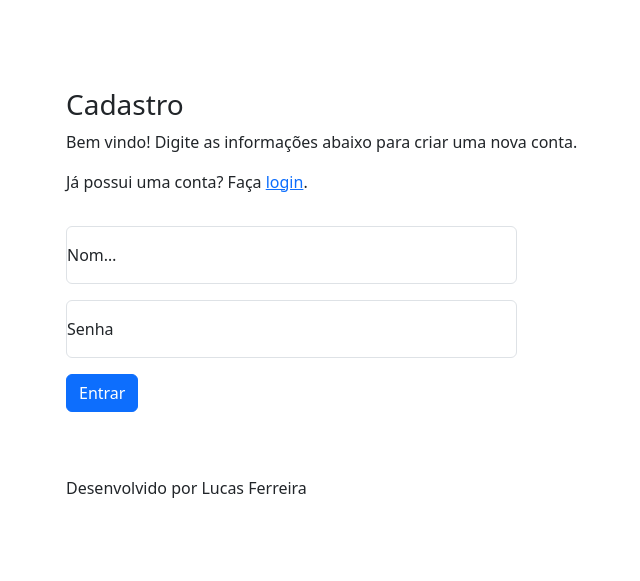
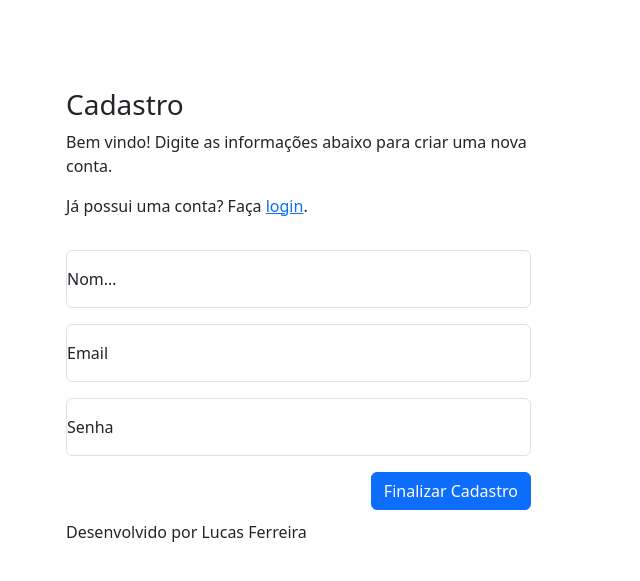
Before and after one commit to FSLucas22/djangoagenda, a Django app: page /cadastro/ in a window 1280 px wide. Shown: the part 56-637 px from the top of the page, without its empty margins (11-651 px from the left). Run offline with Django 4.2, Linux system fonts and the light colour scheme.

Commit message:
Modificado o formulário de cadastro para incluir o campo de email. Íniciada implementação de feature que torna a mensagem de erro de cadastro mais precisa

```diff
--- a/agenda/templates/agenda/cadastro.html
+++ b/agenda/templates/agenda/cadastro.html
@@ -2,10 +2,10 @@
 
 {% block content %}
 {% for message in messages %}
-    <strong>:&nbsp</strong>{{ message }}
+    {{ message | safe }}
 {% endfor %}
 <br>
-<form action="submit" method="POST">{% csrf_token %}
+<form class="col-sm-5" action="submit" method="POST">{% csrf_token %}
     <!-- @TODO modificar os campos para conter nome de usuário, email e senha -->
     <div class="mb-3 form-group row d-flex "></div>
     <div class="mb-3 form-group row d-flex ">
@@ -14,23 +14,28 @@
         <p> Já possui uma conta? Faça <a href="/login">login</a>.</p>
     </div>
     <div class="mb-3 form-group row">
-        <div class="col-sm-5 form-floating">
-            <input required type="text" class="form-control" name="username"
-                   id="username" placeholder="Nome de usuário">
-            <label for="username" class="col-sm-2 col-form-label">Nome de usuário</label>
+        <div class="form-floating">
+            <input required type="text" class="form-control" name="nome"
+                   id="nome" placeholder="Nome de usuário">
+            <label for="nome" class="col-sm-2 col-form-label">Nome de usuário</label>
         </div>
     </div>
     <div class="mb-3 form-group row">
-        <div class="col-sm-5  form-floating">
+        <div class="form-floating">
+            <input required type="email" class="form-control" name="email"
+                   id="email" placeholder="example@example.com">
+            <label for="email" class="col-sm-2 col-form-label">Email</label>
+        </div>
+    </div>
+    <div class="mb-3 form-group row">
+        <div class="form-floating">
             <input required
                    type="password" class="form-control" id="password" name="password" placeholder="Senha">
             <label for="password" class="col-sm-2 col-form-label">Senha</label>
         </div>
     </div>
-    <div class="mb-3 form-group row">
-        <div class="col-sm-5">
-            <button type="submit" class="btn btn-primary">Entrar</button>
-        </div>
+    <div class="mb-3 form-group">
+        <button type="submit" class="btn btn-primary float-end">Finalizar Cadastro</button>
     </div>
 </form>
 {% endblock %}
--- a/core/views.py
+++ b/core/views.py
@@ -7,7 +7,7 @@ from django.contrib import messages
 from django.core.exceptions import ObjectDoesNotExist
 from django.http.response import Http404, JsonResponse
 from datetime import datetime, timedelta
-
+from django.db.utils import IntegrityError
 from . import models
 
 # Create your views here.
@@ -165,6 +165,9 @@ def submit_usuario(request) -> HttpResponse:
         User.objects.create_user(nome, email, senha)
         messages.success(request, "Usuário cadastrado com sucesso!")
         return redirect('/cadastro')
-    except:
-        messages.error(request, "Usuário ou senha inválido!")
+    except IntegrityError as e:
+        if str(e) == "UNIQUE constraint failed: auth_user.username":
+            messages.error(request, "O nome de usuário já existe."
+            " Caso já possua uma conta, tente <a href='/login'>fazer login</a>"
+            )
         return redirect('/cadastro')
```
